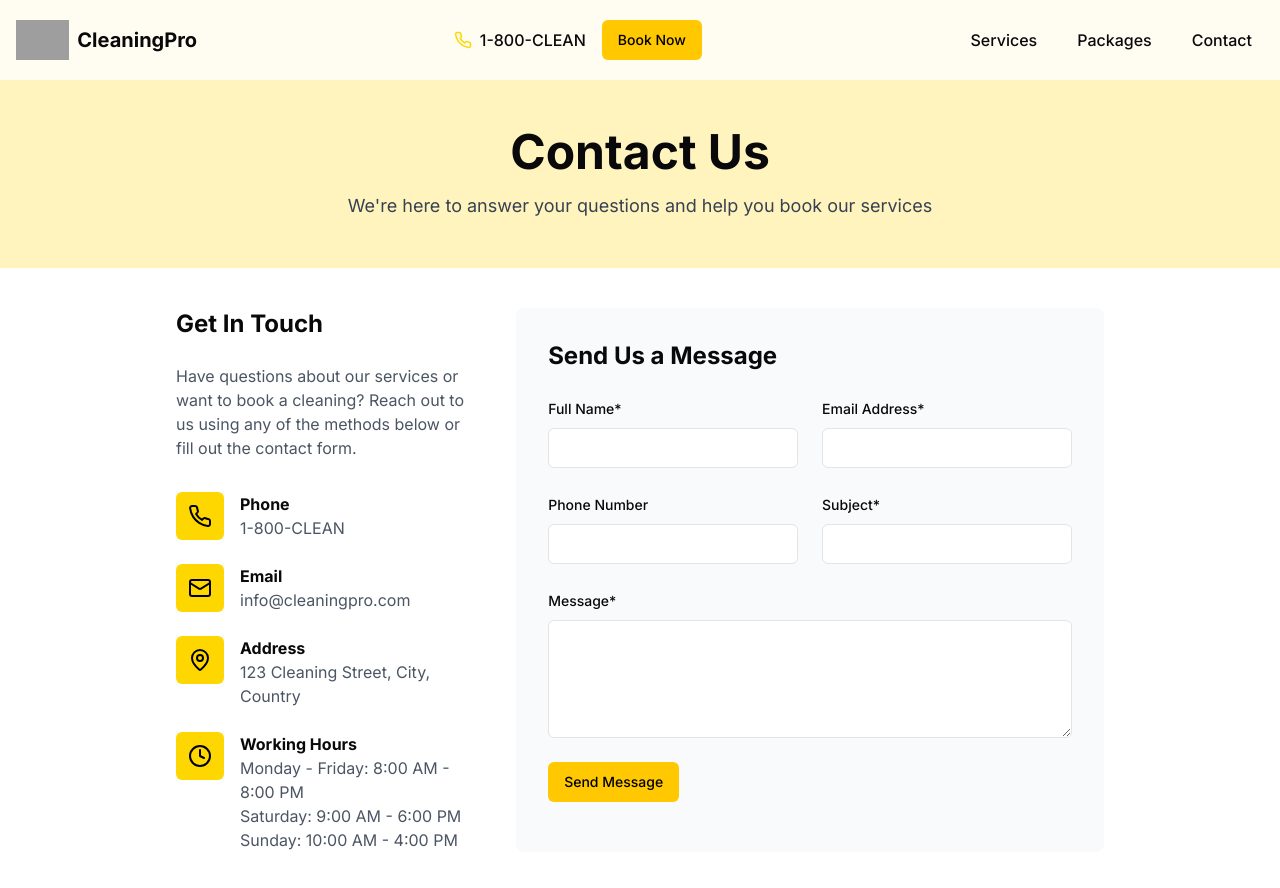
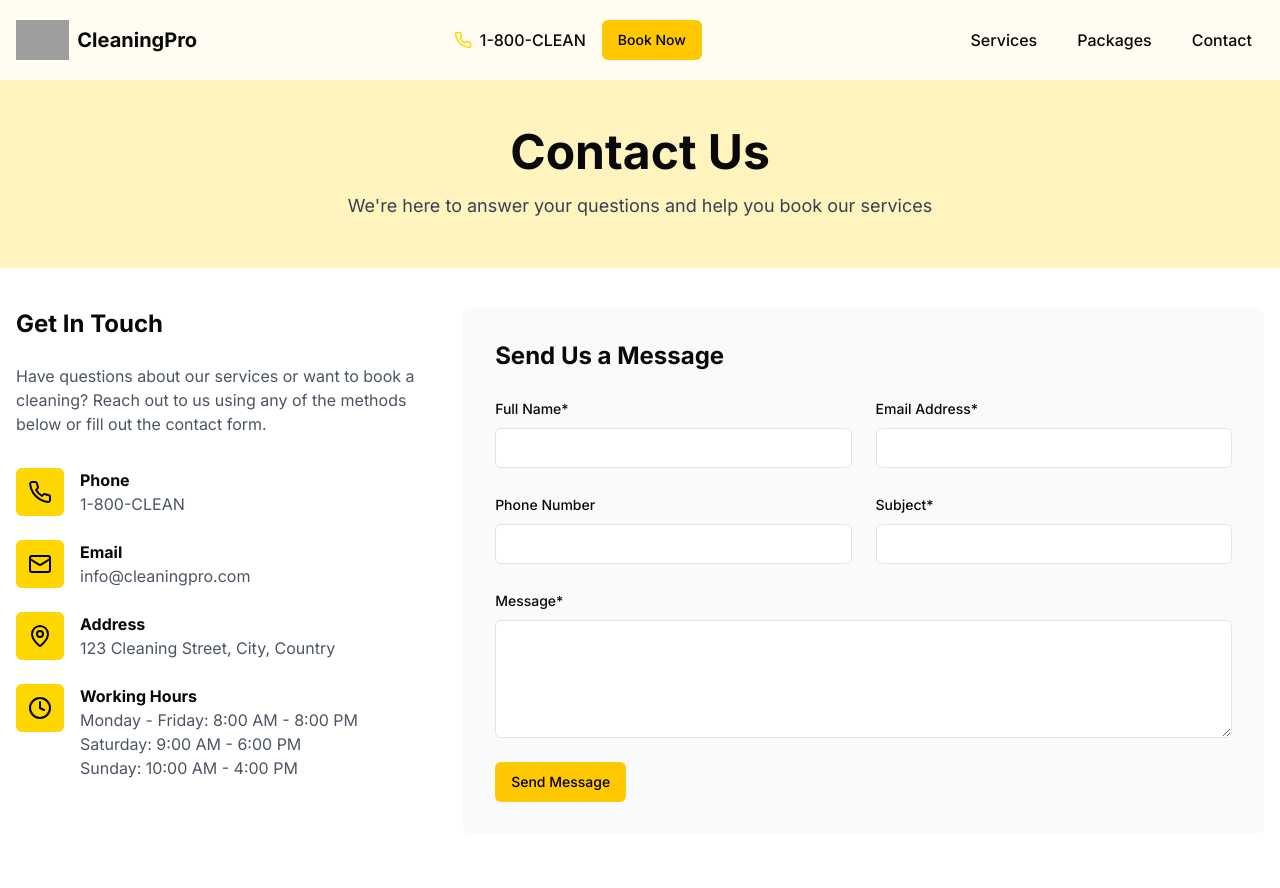
Before and after one commit to iamsavinashreddy/glow-cleaning-clone, a React (Vite) app: page /contact in a window 1280 px wide. Shown: the top 888 px of the page. Built offline with nearby package versions, Linux system fonts and the light colour scheme; grey boxes are pictures that could not be loaded.

Commit message:
Update Contact.tsx

```diff
--- a/src/pages/Contact.tsx
+++ b/src/pages/Contact.tsx
@@ -57,7 +57,7 @@ const Contact = () => {
         </div>
       </div>
 
-      <section className="py-10 px-40 bg-white">
+      <section className="py-10 px-25 bg-white">
         <div className="container mx-auto px-4">
           <div className="flex flex-col lg:flex-row gap-12">
             <div className="w-full lg:w-1/3">
```
